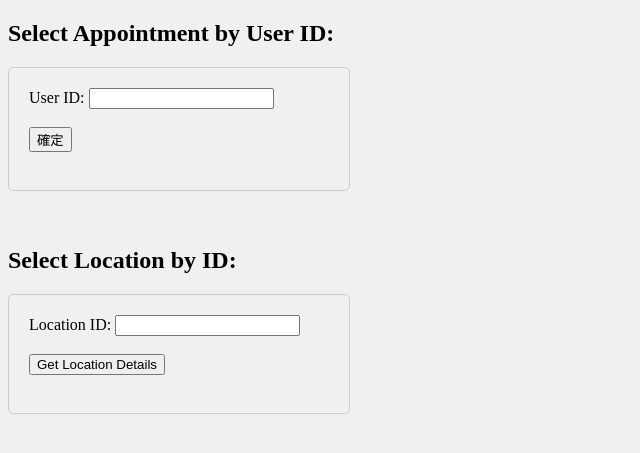
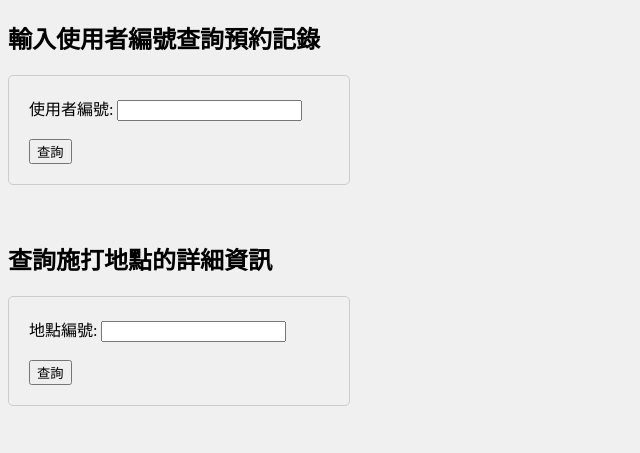
Before and after one commit to alexanderlu828/DB_Project_Group21, a PHP site: page /admin2.php in a window 1280 px wide. Shown: the top 453 px of the page, without its empty margins (0-640 px from the left). Run offline with PHP 8.4, Linux system fonts and the light colour scheme.

Commit message:
Frontend(Administrator search)

```diff
--- a/admin2.php
+++ b/admin2.php
@@ -8,13 +8,13 @@
 </head>
 
 <body>
-    <h2>Select Appointment by User ID:</h2>
+    <h2>輸入使用者編號查詢預約記錄</h2>
     <div class="admin-container">
         <form id="appointmentForm" action="">
-            <label for="userId">User ID:</label>
+            <label for="userId">使用者編號:</label>
             <input type="text" id="userId" name="userId"><br><br>
-            <input type="button" value="確定" onclick="getUserAppointment()">
-        </form><br>
+            <input type="button" value="查詢" onclick="getUserAppointment()">
+        </form>
 
         <div id="appointmentResult"></div>
     </div>
@@ -42,13 +42,13 @@
     </script><br><br>
 
 
-    <h2>Select Location by ID:</h2>
+    <h2>查詢施打地點的詳細資訊</h2>
     <div class="admin-container">
         <form id="locationForm" action="">
-            <label for="locationId">Location ID:</label>
+            <label for="locationId">地點編號:</label>
             <input type="text" id="locationId" name="locationId"><br><br>
-            <input type="button" value="Get Location Details" onclick="getLocationDetails()">
-        </form><br>
+            <input type="button" value="查詢" onclick="getLocationDetails()">
+        </form>
 
         <div id="locationResult"></div>
     </div><br><br><br>
```
